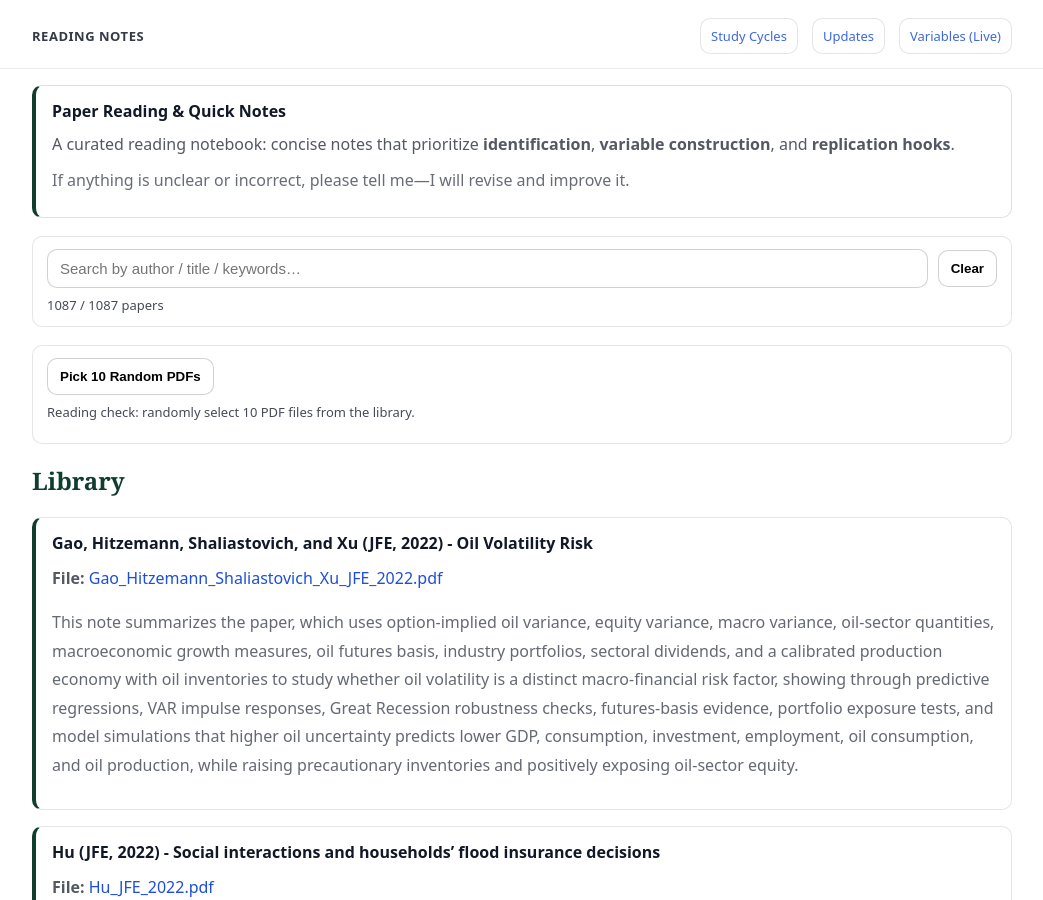
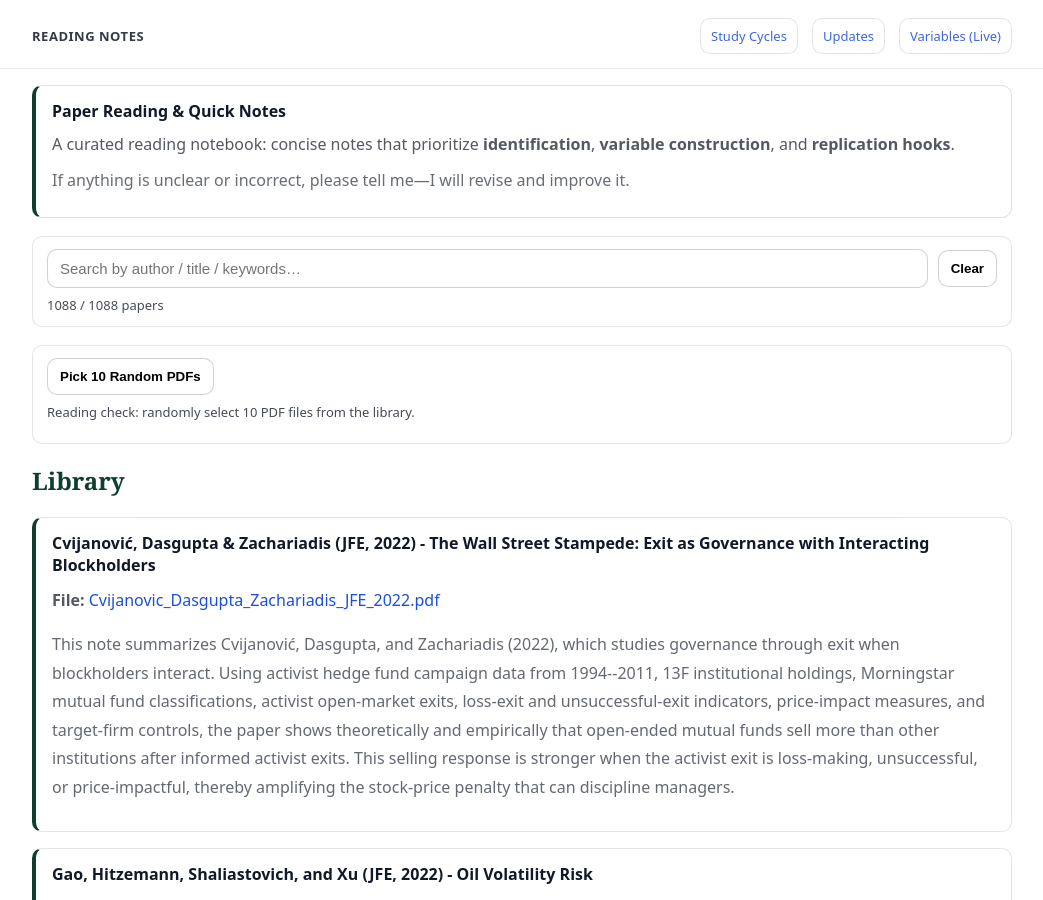
Before and after one commit to yaxinzn/study-archive, a Jekyll site: the page built from reading/index.md, in a window 1280 px wide and 900 px high. Shown: the whole window, without its empty margins (118-1161 px from the left). Built offline with Jekyll 4.4.1, drawn with Linux system fonts in a browser that asks for light colours.

Commit message:
Reading: add/update Cvijanovic_Dasgupta_Zachariadis_JFE_2022.pdf

```diff
--- a/_data/reading.yml
+++ b/_data/reading.yml
@@ -1,3 +1,7 @@
+- title: "Cvijanović, Dasgupta & Zachariadis (JFE, 2022) - The Wall Street Stampede: Exit as Governance with Interacting Blockholders"
+  file: "Cvijanovic_Dasgupta_Zachariadis_JFE_2022.pdf"
+  desc: "This note summarizes Cvijanović, Dasgupta, and Zachariadis (2022), which studies governance through exit when blockholders interact. Using activist hedge fund campaign data from 1994--2011, 13F institutional holdings, Morningstar mutual fund classifications, activist open-market exits, loss-exit and unsuccessful-exit indicators, price-impact measures, and target-firm controls, the paper shows theoretically and empirically that open-ended mutual funds sell more than other institutions after informed activist exits. This selling response is stronger when the activist exit is loss-making, unsuccessful, or price-impactful, thereby amplifying the stock-price penalty that can discipline managers."
+
 - title: "Gao, Hitzemann, Shaliastovich, and Xu (JFE, 2022) - Oil Volatility Risk"
   file: "Gao_Hitzemann_Shaliastovich_Xu_JFE_2022.pdf"
   desc: "This note summarizes the paper, which uses option-implied oil variance, equity variance, macro variance, oil-sector quantities, macroeconomic growth measures, oil futures basis, industry portfolios, sectoral dividends, and a calibrated production economy with oil inventories to study whether oil volatility is a distinct macro-financial risk factor, showing through predictive regressions, VAR impulse responses, Great Recession robustness checks, futures-basis evidence, portfolio exposure tests, and model simulations that higher oil uncertainty predicts lower GDP, consumption, investment, employment, oil consumption, and oil production, while raising precautionary inventories and positively exposing oil-sector equity."
```
Also changed, not shown: 1 other file.
